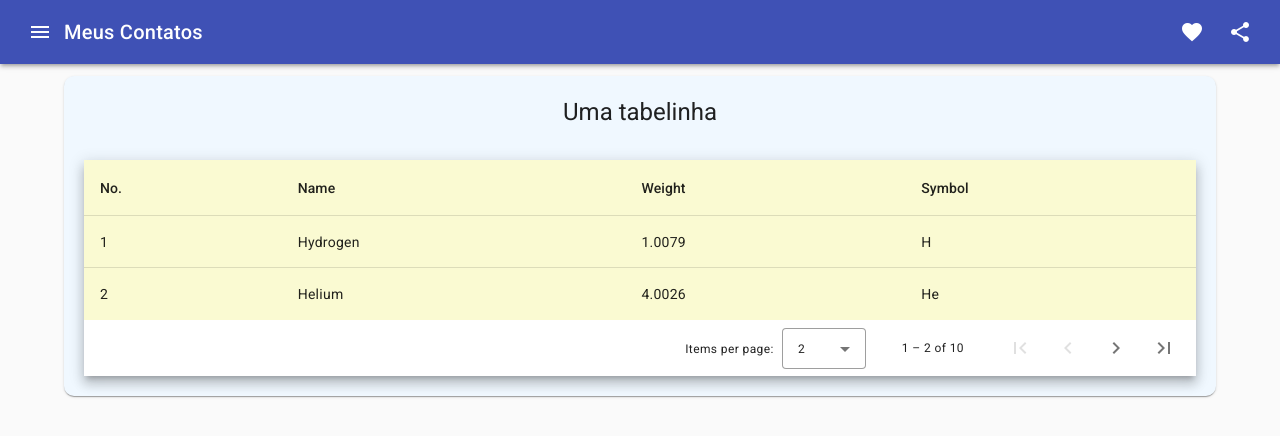
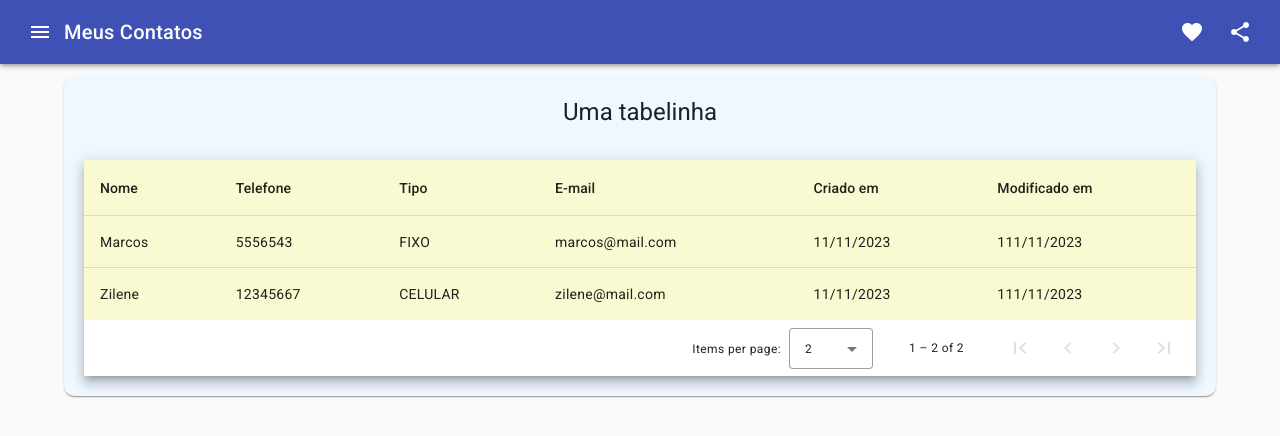
Before and after one commit to marcosdessaUCSal/lista-contatos, an Angular app in the folder FRONTEND/contatos/: page /contatos in a window 1280 px wide. Shown: the top 436 px of the page. Built offline with nearby package versions, Linux system fonts and the light colour scheme.

Commit message:
FRONT: melhorando funcionalidade contatos
A tabela de contatos é exibida corretamente. Mas ainda não está conectada aos dados da API. Os dados são mocados.

```diff
--- a/FRONTEND/contatos/src/app/components/contatos/contatos.component.html
+++ b/FRONTEND/contatos/src/app/components/contatos/contatos.component.html
@@ -8,27 +8,39 @@
                   The actual rendered columns are set as a property on the row definition" -->
 
             <!-- Position Column -->
-            <ng-container matColumnDef="position">
-                <th mat-header-cell *matHeaderCellDef> No. </th>
-                <td mat-cell *matCellDef="let element"> {{element.position}} </td>
+            <ng-container matColumnDef="nome">
+                <th mat-header-cell *matHeaderCellDef> Nome </th>
+                <td mat-cell *matCellDef="let element"> {{element.nome}} </td>
             </ng-container>
 
             <!-- Name Column -->
-            <ng-container matColumnDef="name">
-                <th mat-header-cell *matHeaderCellDef> Name </th>
-                <td mat-cell *matCellDef="let element"> {{element.name}} </td>
+            <ng-container matColumnDef="tel">
+                <th mat-header-cell *matHeaderCellDef> Telefone </th>
+                <td mat-cell *matCellDef="let element"> {{element.tel}} </td>
             </ng-container>
 
             <!-- Weight Column -->
-            <ng-container matColumnDef="weight">
-                <th mat-header-cell *matHeaderCellDef> Weight </th>
-                <td mat-cell *matCellDef="let element"> {{element.weight}} </td>
+            <ng-container matColumnDef="tipotel">
+                <th mat-header-cell *matHeaderCellDef> Tipo </th>
+                <td mat-cell *matCellDef="let element"> {{identificaCodTipoTel(element.codTipoTel)}} </td>
             </ng-container>
 
             <!-- Symbol Column -->
-            <ng-container matColumnDef="symbol">
-                <th mat-header-cell *matHeaderCellDef> Symbol </th>
-                <td mat-cell *matCellDef="let element"> {{element.symbol}} </td>
+            <ng-container matColumnDef="email">
+                <th mat-header-cell *matHeaderCellDef> E-mail </th>
+                <td mat-cell *matCellDef="let element"> {{element.email}} </td>
+            </ng-container>
+
+            <!-- Symbol Column -->
+            <ng-container matColumnDef="d_criacao">
+                <th mat-header-cell *matHeaderCellDef> Criado em </th>
+                <td mat-cell *matCellDef="let element"> {{element.dataCriacao}} </td>
+            </ng-container>
+
+            <!-- Symbol Column -->
+            <ng-container matColumnDef="d_modificacao">
+                <th mat-header-cell *matHeaderCellDef> Modificado em </th>
+                <td mat-cell *matCellDef="let element"> {{element.dataModificacao}} </td>
             </ng-container>
 
             <tr mat-header-row *matHeaderRowDef="displayedColumns"></tr>
--- a/FRONTEND/contatos/src/app/components/contatos/contatos.component.ts
+++ b/FRONTEND/contatos/src/app/components/contatos/contatos.component.ts
@@ -1,6 +1,7 @@
 import { Component, OnInit, ViewChild } from '@angular/core';
 import { MatPaginator, PageEvent } from '@angular/material/paginator';
 import { MatTableDataSource } from '@angular/material/table';
+import { Contato } from 'src/app/models/Contato';
 
 @Component({
   selector: 'app-contatos',
@@ -12,7 +13,8 @@ import { MatTableDataSource } from '@angular/material/table';
 
 export class ContatosComponent implements OnInit {
 
-  ELEMENT_DATA: any = [];
+  ELEMENT_DATA: Contato[] = [];
+  displayedColumns: string[] = ['nome', 'tel', 'tipotel', 'email', 'd_criacao', 'd_modificacao'];
 
   dataSource = new MatTableDataSource<any>(this.ELEMENT_DATA);
   dataSourceWithPageSize = new MatTableDataSource<any>(this.ELEMENT_DATA);
@@ -20,8 +22,11 @@ export class ContatosComponent implements OnInit {
   @ViewChild('paginator') paginator!: MatPaginator;
   @ViewChild('paginatorPageSize') paginatorPageSize!: MatPaginator;
 
-  displayedColumns: string[] = ['position', 'name', 'weight', 'symbol'];
-  // dataSource = this.ELEMENT_DATA;
+  tipoTel = [
+    {codigo: 0, descricao: 'FIXO'},
+    {codigo: 1, descricao: 'CELULAR'}
+  ];
+
 
 
 
@@ -29,17 +34,10 @@ export class ContatosComponent implements OnInit {
 
   ngOnInit(): void {
     this.ELEMENT_DATA = [
-      { position: 1, name: 'Hydrogen', weight: 1.0079, symbol: 'H' },
-      { position: 2, name: 'Helium', weight: 4.0026, symbol: 'He' },
-      { position: 3, name: 'Lithium', weight: 6.941, symbol: 'Li' },
-      { position: 4, name: 'Beryllium', weight: 9.0122, symbol: 'Be' },
-      { position: 5, name: 'Boron', weight: 10.811, symbol: 'B' },
-      { position: 6, name: 'Carbon', weight: 12.0107, symbol: 'C' },
-      { position: 7, name: 'Nitrogen', weight: 14.0067, symbol: 'N' },
-      { position: 8, name: 'Oxygen', weight: 15.9994, symbol: 'O' },
-      { position: 9, name: 'Fluorine', weight: 18.9984, symbol: 'F' },
-      { position: 10, name: 'Neon', weight: 20.1797, symbol: 'Ne' }
+      {id: '', nome: 'Marcos', tel: '5556543', codTipoTel: 0, email: 'marcos@mail.com', dataCriacao: '11/11/2023', dataModificacao: '111/11/2023'},
+      {id: '', nome: 'Zilene', tel: '12345667', codTipoTel: 1, email: 'zilene@mail.com', dataCriacao: '11/11/2023', dataModificacao: '111/11/2023'}
     ];
+
     this.dataSource = new MatTableDataSource<any>(this.ELEMENT_DATA);
     this.dataSourceWithPageSize = new MatTableDataSource(this.ELEMENT_DATA);
     this.dataSource.paginator = this.paginator;
@@ -53,4 +51,20 @@ export class ContatosComponent implements OnInit {
   }
 
 
+
+
+
+  identificaCodTipoTel(cod: number): string {
+    let tipo: string = '';
+    this.tipoTel.forEach(
+      x => {
+        if (x.codigo == cod) {
+          tipo = x.descricao;
+        }
+      }
+    );
+    return tipo;
+  }
+
+
 }
--- /dev/null
+++ b/FRONTEND/contatos/src/app/models/Contato.ts
@@ -0,0 +1,9 @@
+export interface Contato {
+    id?: any;
+    nome: string;
+    tel: string;
+    codTipoTel: number;
+    email: string;
+    dataCriacao?: any;
+    dataModificacao?: any;
+}
--- /dev/null
+++ b/FRONTEND/contatos/src/app/models/TipoTel.ts
@@ -0,0 +1,4 @@
+export interface TipoTel {
+    codigo: number;
+    descricao: string;
+}
```
